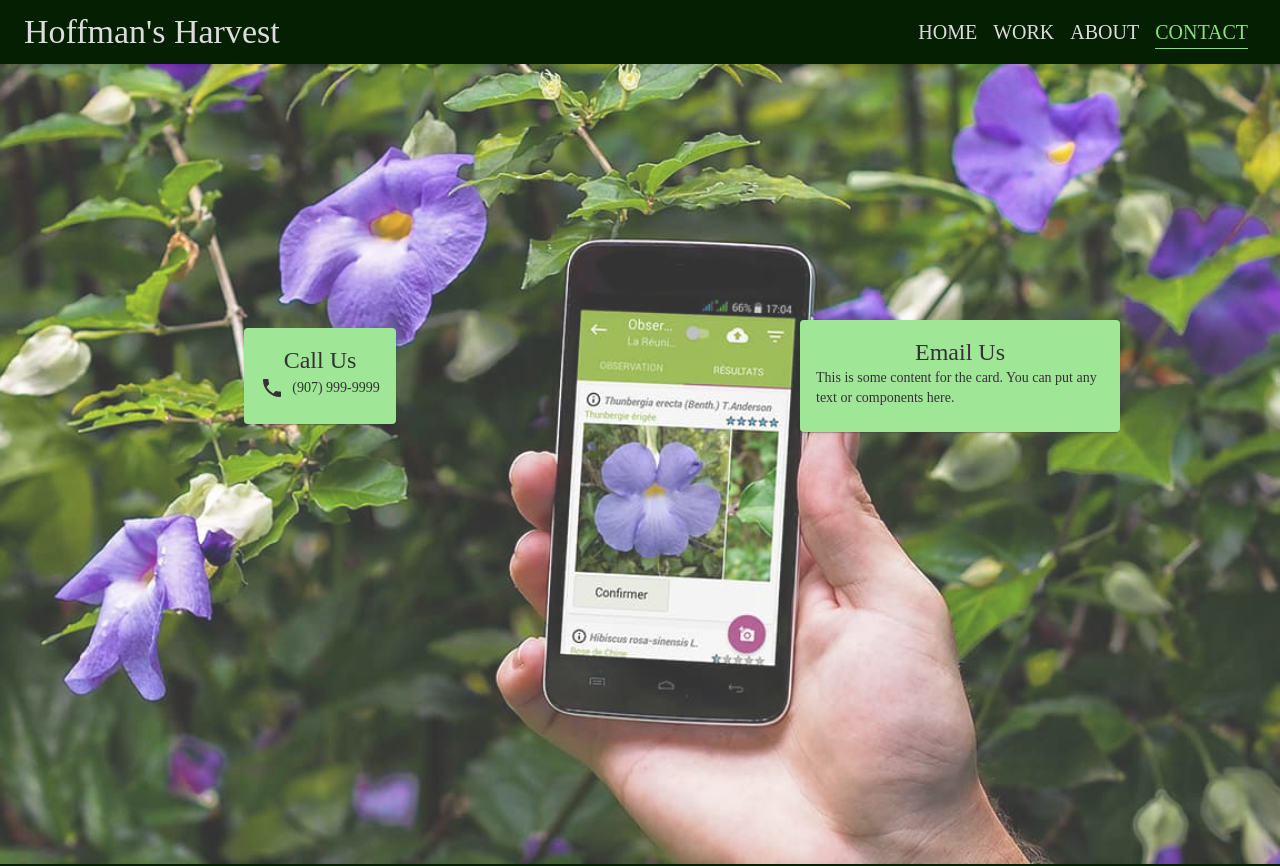
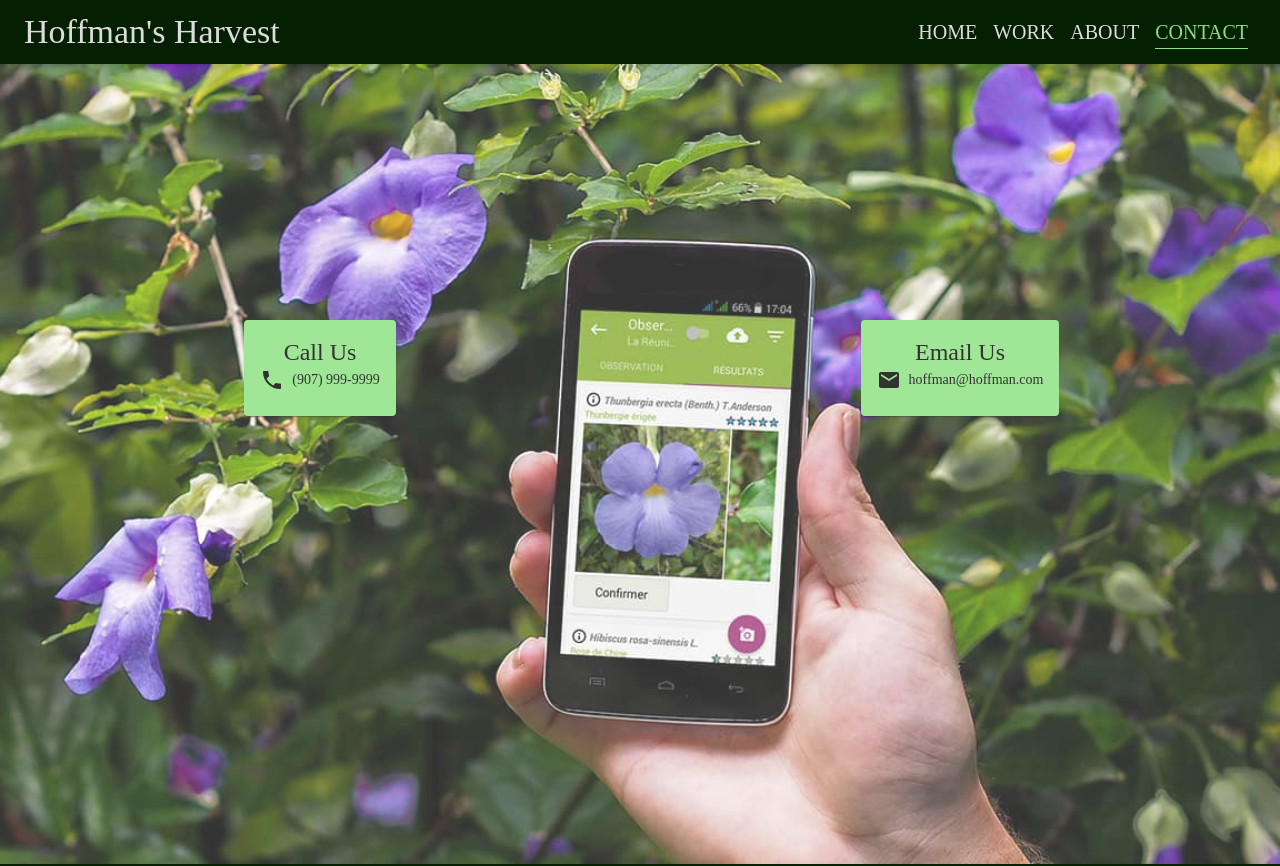
Before and after one commit to SABaltz/hoffmans-harvest, a React (Create React App) app: page /contact in a window 1280 px wide. Shown: the top 866 px of the page. Built offline with nearby package versions, Linux system fonts and the light colour scheme.

Commit message:
Add in email links

```diff
--- a/src/components/contact/Contact.tsx
+++ b/src/components/contact/Contact.tsx
@@ -4,8 +4,17 @@ import {Box, Card, CardContent, Grid, Typography} from "@mui/material";
 import {secondaryColor, textContrastColor} from "../../global-parameters/Parameters";
 import {centerVertHoriz} from "../../global-parameters/Styles";
 import PhoneIcon from '@mui/icons-material/Phone';
+import EmailIcon from '@mui/icons-material/Email';
+function Contact() {
 
-function Contact() {
+    const recipientEmail = 'hoffman@hoffman.com';
+    const subject = '';
+    const body = '';
+    const mailToLink = `mailto:${recipientEmail}?subject=${encodeURIComponent(subject)}&body=${encodeURIComponent(body)}`;
+
+    const handleEmailClick = () => {
+        window.location.href = mailToLink;
+    };
     return (
         <Box>
             <Box
@@ -35,7 +44,7 @@ function Contact() {
 
                                     <Typography sx={{display: 'flex', alignItems: 'center'}} variant="body2"
                                                 color={textContrastColor}>
-                                        <PhoneIcon href={'tel:+18004444444'} onClick={() => {
+                                        <PhoneIcon onClick={() => {
                                             window.open("tel:+18004444444");
                                         }}
                                                    sx={{paddingRight: '.5rem', cursor: 'pointer'}}/> (907) 999-9999
@@ -50,8 +59,9 @@ function Contact() {
                                                 component="div">
                                         Email Us
                                     </Typography>
-                                    <Typography variant="body2" color={textContrastColor}>
-                                        This is some content for the card. You can put any text or components here.
+                                    <Typography sx={{display: 'flex', alignItems: 'center'}} variant="body2" color={textContrastColor}>
+                                        <EmailIcon onClick={handleEmailClick} sx={{paddingRight: '.5rem', cursor: 'pointer'}}/>
+                                        hoffman@hoffman.com
                                     </Typography>
                                 </CardContent>
                             </Card>
```
